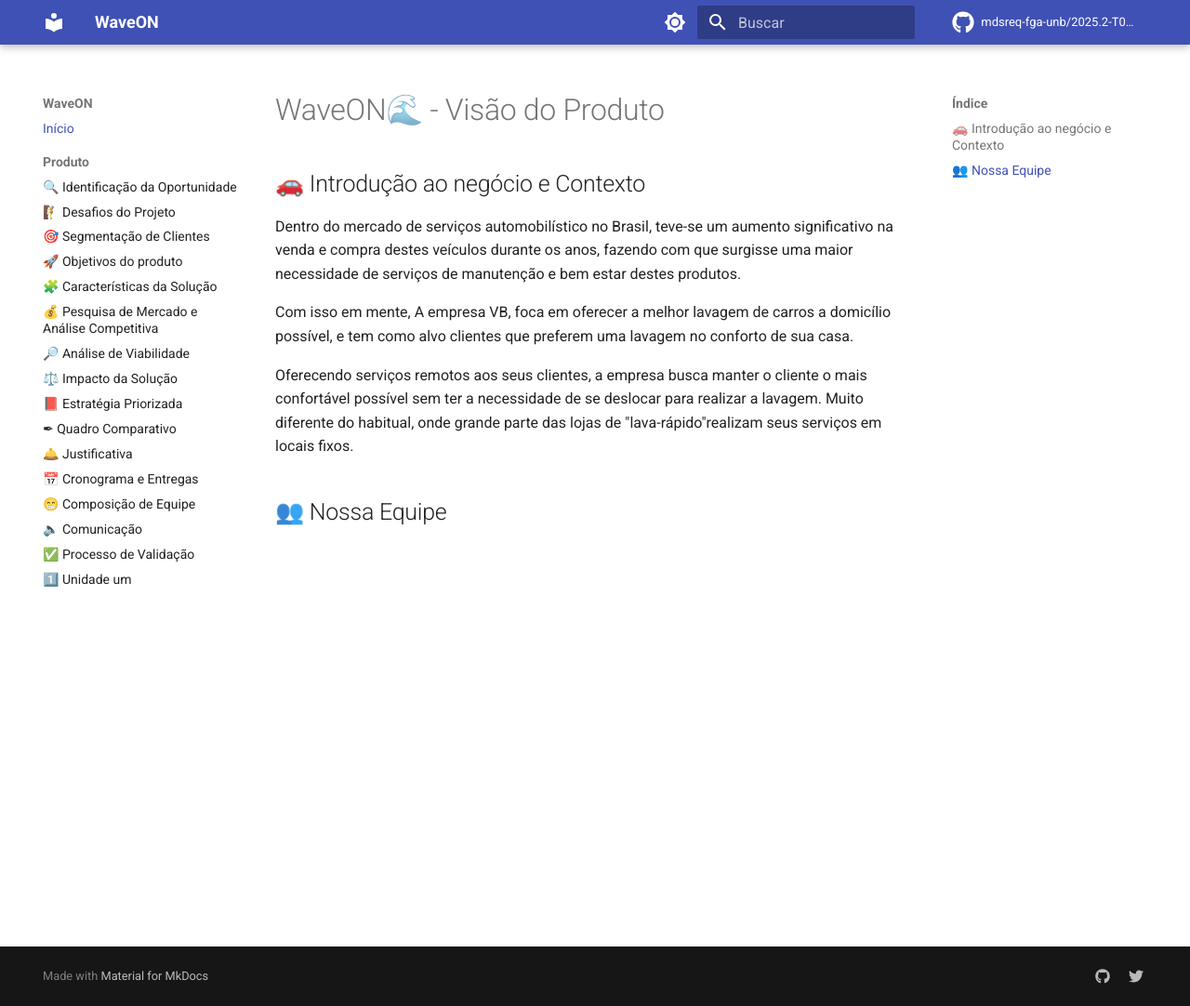
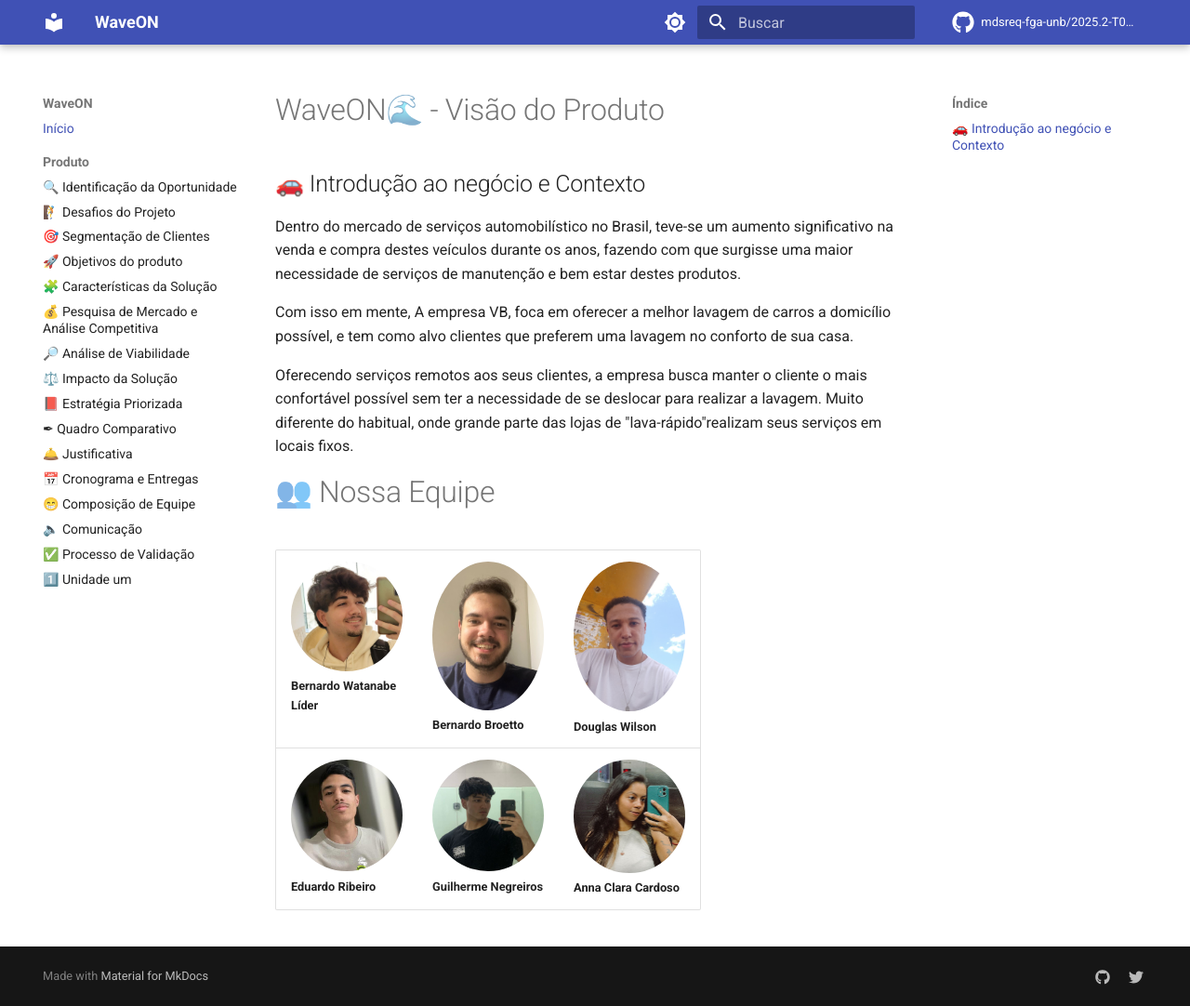
Before and after one commit to mdsreq-fga-unb/2025.2-T01-WaveOn, an MkDocs documentation site: the page built from docs/index.md, in a window 1280 px wide and 1082 px high. Shown: the whole window at 93% size. Built offline with MkDocs 1.6.1 and Material for MkDocs 9.7.7, drawn with Linux system fonts in a browser that asks for light colours; comment, search, counter and statistics services are not loaded.

Commit message:
Update mkdocs

```diff
--- a/docs/index.md
+++ b/docs/index.md
@@ -18,6 +18,9 @@ confortável possível sem ter a necessidade de se deslocar para realizar a lava
 diferente do habitual, onde grande parte das lojas de "lava-rápido"realizam seus serviços
 em locais fixos.
 
-## 👥 Nossa Equipe
 
-<div class="grid cards" markdown>
+# 👥 Nossa Equipe
+
+| ![Bernardo Watanabe Venzi](img/bernardo_watanabi.jpg){ width="120" style="border-radius:50%;"}<br>**Bernardo Watanabe**<br>Líder | ![Bernardo Broetto Brun](img/Bernardo_broetto.jpg){ width="120" style="border-radius:50%;"}<br>**Bernardo Broetto**<br> | ![Douglas Wilson Vieira dos Santos](img/Douglas.jpg){ width="120" style="border-radius:50%;"}<br>**Douglas Wilson**<br> |
+|---|---|---|
+| ![Eduardo Ribeiro Xavier](img/Eduardo.jpeg){ width="120" style="border-radius:50%;"}<br>**Eduardo Ribeiro**<br> | ![Guilherme Negreiros Pereira](img/Guilherme.jpg){ width="120" style="border-radius:50%;"}<br>**Guilherme Negreiros**<br> | ![Anna Clara Cardoso Evangelista Brandão](img/anna_clara.jpg){ width="120" style="border-radius:50%;"}<br>**Anna Clara Cardoso**<br> |
```
Also changed, not shown: docs/img/Bernardo_broetto.jpg (added), docs/img/Douglas.jpg (added), docs/img/Eduardo.jpeg (added), docs/img/Guilherme.jpg (added), docs/img/anna_clara.jpg (added), docs/img/bernardo_watanabi.jpg (added).
